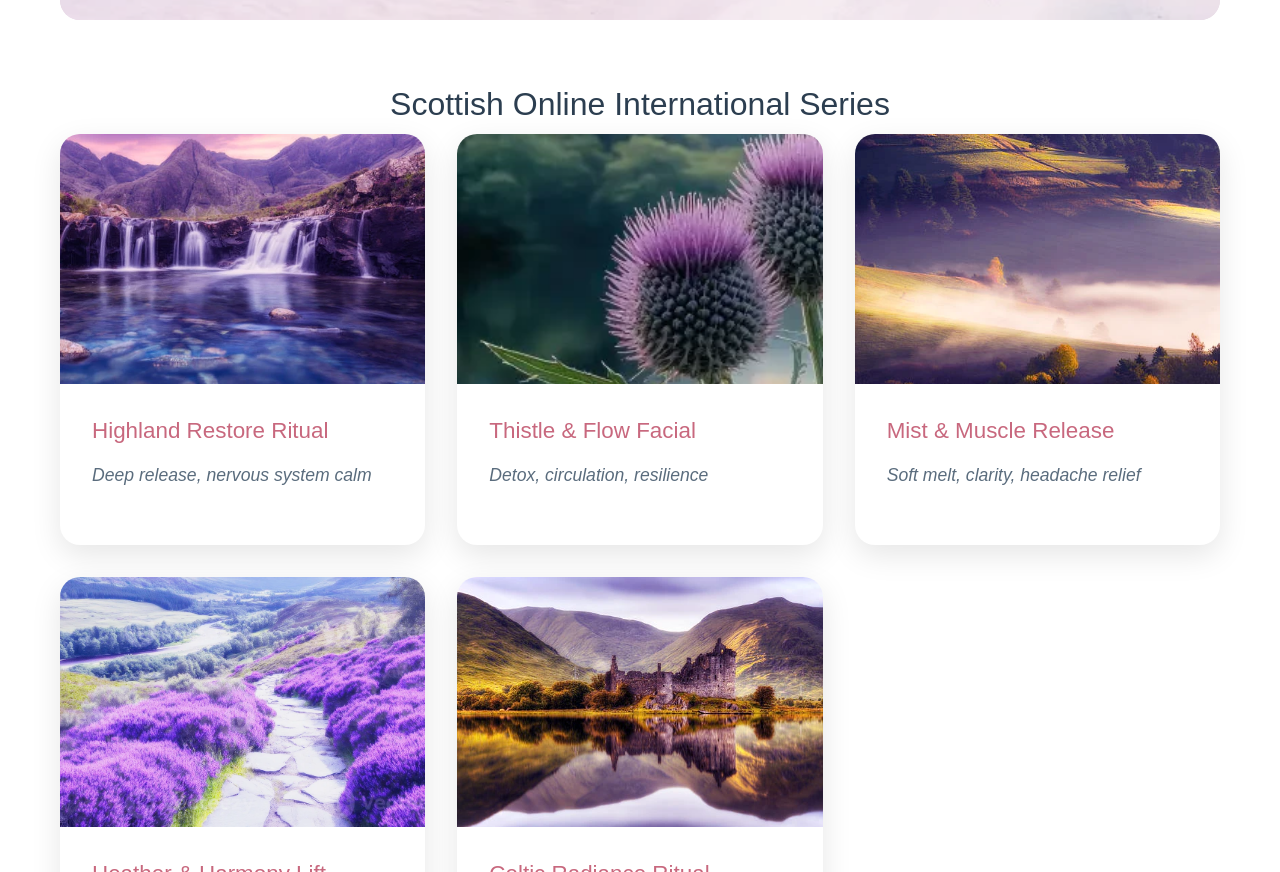
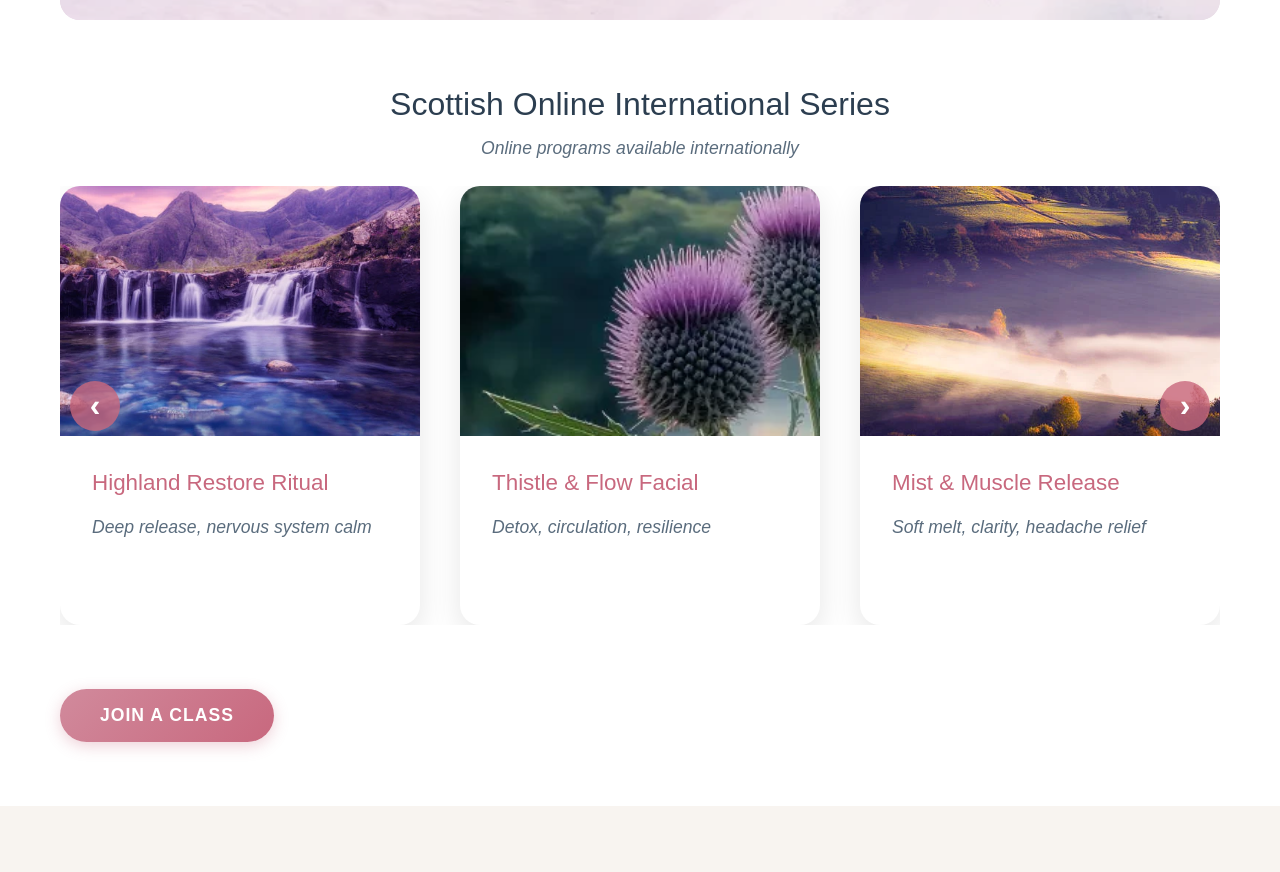
Before and after one commit to wellis321/beyond, a website: page index.html in a window 1280 px wide. Shown: the part 8420-9292 px from the top of the page. Drawn offline with Linux system fonts and the light colour scheme.

Commit message:
added a new slideshow

```diff
--- a/beyond-script.js
+++ b/beyond-script.js
@@ -440,17 +440,35 @@
 });
 
 // Program Slider Functionality
-let currentSlide = 0;
-const totalSlides = 7;
+// Track current slide position for each slider separately
+const sliderPositions = new Map();
 const slidesToShow = 3;
 
-function slidePrograms(direction) {
-    const slider = document.querySelector('.program-grid-with-images');
-    const sliderContainer = document.querySelector('.program-slider');
-    if (!slider || !sliderContainer) return;
+function slidePrograms(direction, buttonElement) {
+    // Find the slider container relative to the clicked button
+    const sliderContainer = buttonElement.closest('.program-slider-container');
+    if (!sliderContainer) return;
+
+    const slider = sliderContainer.querySelector('.program-grid-with-images');
+    const sliderWrapper = sliderContainer.querySelector('.program-slider');
+    if (!slider || !sliderWrapper) return;
+
+    // Get or initialize current slide position for this slider
+    const sliderId = sliderContainer.id || sliderContainer.getAttribute('data-slider-id') ||
+                     Array.from(document.querySelectorAll('.program-slider-container')).indexOf(sliderContainer).toString();
+
+    if (!sliderPositions.has(sliderId)) {
+        sliderPositions.set(sliderId, 0);
+    }
+
+    let currentSlide = sliderPositions.get(sliderId);
+
+    // Calculate total slides for this specific slider
+    const cards = slider.querySelectorAll('.program-card-with-image');
+    const totalSlides = cards.length;
 
     // Get container width and calculate exact card width
-    const containerWidth = sliderContainer.getBoundingClientRect().width;
+    const containerWidth = sliderWrapper.getBoundingClientRect().width;
     const gap = 40; // 2.5rem = 40px
     // Card width is (containerWidth - 2*gap) / 3 for 3 columns
     const cardWidth = (containerWidth - (2 * gap)) / 3;
@@ -459,7 +477,7 @@
     if (direction === 'left') {
         currentSlide = currentSlide - 1;
         if (currentSlide < 0) {
-            currentSlide = totalSlides - slidesToShow;
+            currentSlide = Math.max(0, totalSlides - slidesToShow);
         }
     } else {
         currentSlide = currentSlide + 1;
@@ -468,6 +486,9 @@
         }
     }
 
+    // Update stored position
+    sliderPositions.set(sliderId, currentSlide);
+
     const translateX = -currentSlide * slideDistance;
     slider.style.transform = `translateX(${translateX}px)`;
 }
--- a/beyond-styles.css
+++ b/beyond-styles.css
@@ -1249,7 +1249,7 @@
     position: absolute;
     top: 50%;
     transform: translateY(-50%);
-    background: rgba(139, 90, 60, 0.8);
+    background: rgba(200, 104, 126, 0.8);
     color: white;
     border: none;
     width: 50px;
@@ -1266,7 +1266,7 @@
 }
 
 .slider-arrow:hover {
-    background: rgba(139, 90, 60, 1);
+    background: rgba(200, 104, 126, 1);
     transform: translateY(-50%) scale(1.1);
 }
 
--- a/index.html
+++ b/index.html
@@ -494,7 +494,7 @@
                 <p class="series-description">For all ages and genders across Scotland's central belt</p>
 
                 <div class="program-slider-container">
-                    <button class="slider-arrow slider-arrow-left" onclick="slidePrograms('left')">‹</button>
+                    <button class="slider-arrow slider-arrow-left" onclick="slidePrograms('left', this)">‹</button>
                     <div class="program-slider">
                         <div class="program-grid-with-images">
                             <div class="program-card-with-image">
@@ -643,7 +643,7 @@
                             </div>
                         </div>
                     </div>
-                    <button class="slider-arrow slider-arrow-right" onclick="slidePrograms('right')">›</button>
+                    <button class="slider-arrow slider-arrow-right" onclick="slidePrograms('right', this)">›</button>
                 </div>
             </div>
 
@@ -699,7 +699,12 @@
             <!-- Scottish Online International Series -->
             <div class="program-series">
                 <h3 class="series-title">Scottish Online International Series</h3>
-                <div class="program-details">
+                <p class="series-description">Online programs available internationally</p>
+
+                <div class="program-slider-container">
+                    <button class="slider-arrow slider-arrow-left" onclick="slidePrograms('left', this)">‹</button>
+                    <div class="program-slider">
+                        <div class="program-grid-with-images">
                             <div class="program-card-with-image">
                                 <div class="program-image">
                                     <img src="assets/images/general/international/highland restore-1.webp"
@@ -747,6 +752,9 @@
                                     <p class="program-description">Ancient energy, contour, sacred glow</p>
                                 </div>
                             </div>
+                        </div>
+                    </div>
+                    <button class="slider-arrow slider-arrow-right" onclick="slidePrograms('right', this)">›</button>
                 </div>
             </div>
 
```
Lines whose indentation alone changed are shown as unchanged.
